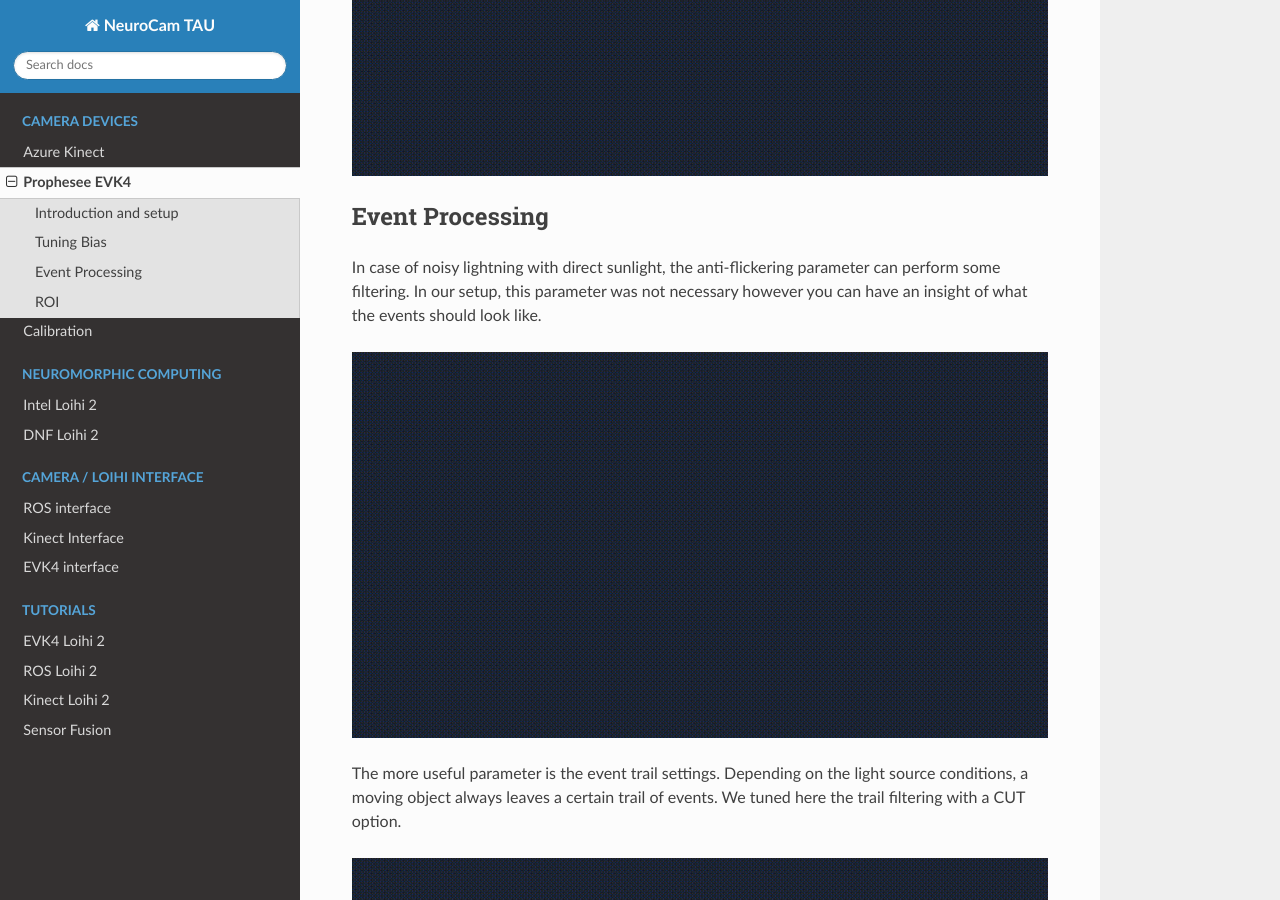
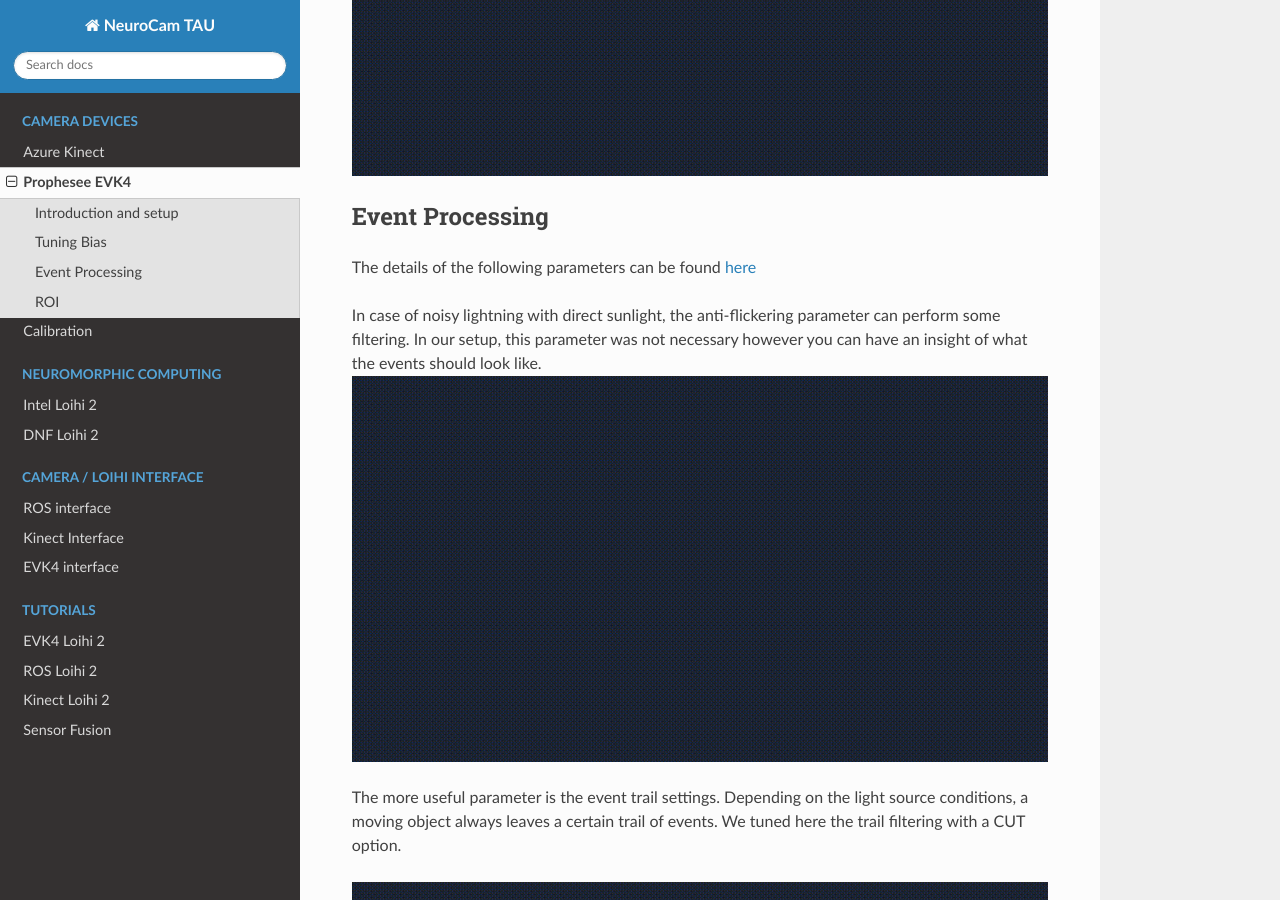
Before and after one commit to rouzinho/Neuromorphic-Computing, a Sphinx documentation site: the page built from doc/Prophesee_EVK4.md, in a window 1280 px wide and 900 px high, scrolled down 1262 px. Built offline with Sphinx 7.4.7 and the Read the Docs theme 3.1.0, drawn with Linux system fonts in a browser that asks for light colours.

Commit message:
test gif

```diff
--- a/doc/Prophesee_EVK4.md
+++ b/doc/Prophesee_EVK4.md
@@ -22,8 +22,9 @@ In this one, we changed the bias settings.
 
 ## Event Processing
 
+The details of the following parameters can be found [here](https://docs.prophesee.ai/stable/hw/manuals/esp.html#event-trail-filter-stc-trail)
+
 In case of noisy lightning with direct sunlight, the anti-flickering parameter can perform some filtering. In our setup, this parameter was not necessary however you can have an insight of what the events should look like.
-
 ![test](https://github.com/rouzinho/Neuromorphic-Computing/blob/main/img/anti_flicker.gif?raw=true)
 
 The more useful parameter is the event trail settings. Depending on the light source conditions, a moving object always leaves a certain trail of events. We tuned here the trail filtering with a CUT option.
```
